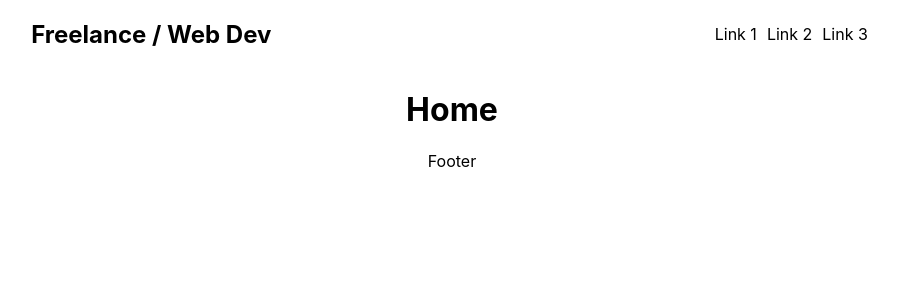
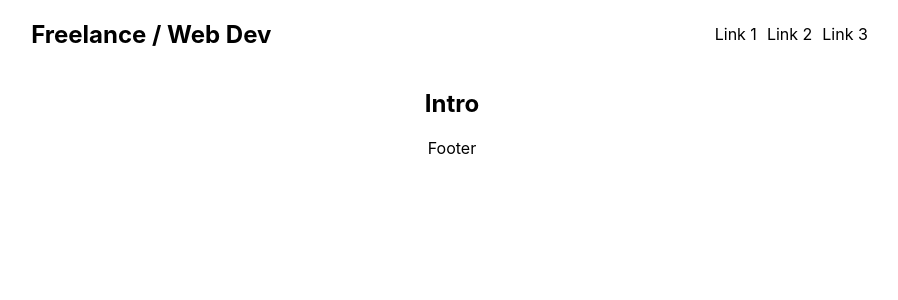
Before and after one commit to venoblin/freelance-webdev, a React (Create React App) app: page / in a window 1280 px wide. Shown: the top 300 px of the page, without its empty margins (188-1086 px from the left). Built offline with nearby package versions, Linux system fonts and the light colour scheme.

Commit message:
added intro section

```diff
--- a/src/components/routes/Home.tsx
+++ b/src/components/routes/Home.tsx
@@ -3,7 +3,9 @@ import '../../styles/Home.css'
 const Home = () => {
   return (
     <div className='home'>
-      <h1>Home</h1>
+      <section className='intro'>
+        <h1>Intro</h1>
+      </section>
     </div>
   )
 }
```
